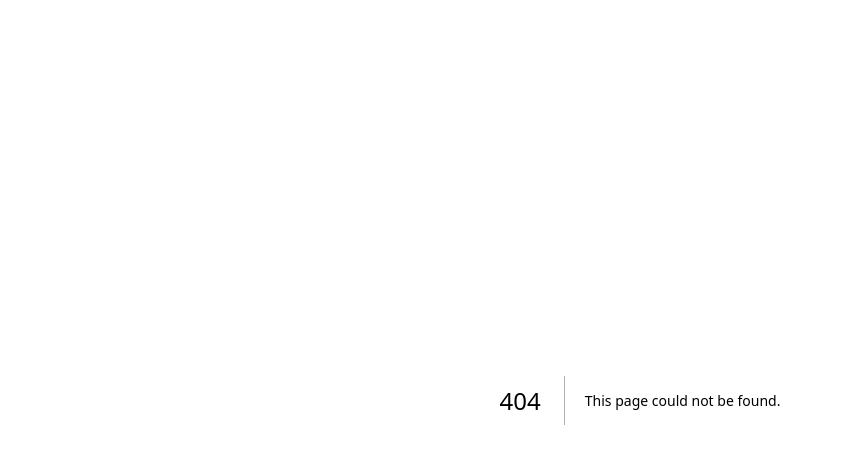
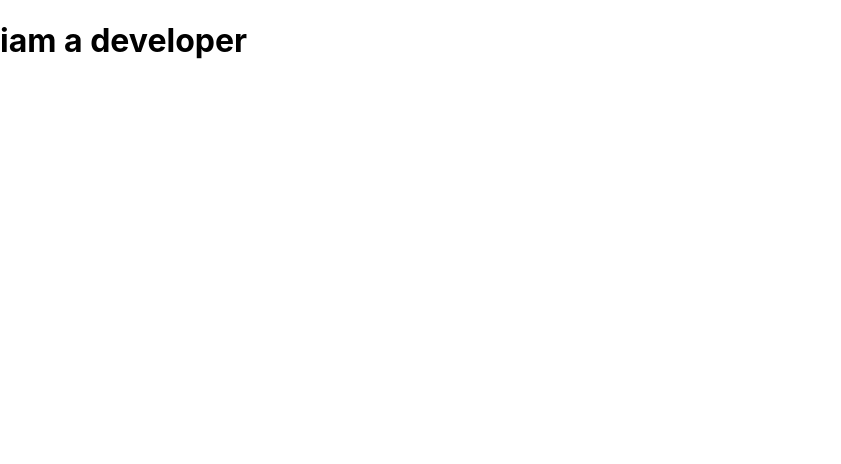
Before and after one commit to ashishchaudhari1857/next-course, a Next.js app: page /about/developer in a window 1280 px wide. Before the commit this address had no page. Shown: the top 464 px of the page, without its empty margins (0-841 px from the left). Built offline with nearby package versions, Linux system fonts and the light colour scheme.

Commit message:
nested routing

```diff
--- /dev/null
+++ b/pages/about/developer.js
@@ -0,0 +1,12 @@
+import React from 'react';
+
+const Developer=() => {
+  return (
+    <div>
+      {/* Component JSX */}
+      <h1>iam a developer</h1>
+    </div>
+  );
+};
+
+export default Developer;
```
Also changed, not shown: pages/about/index.js (renamed from pages/about.js).
